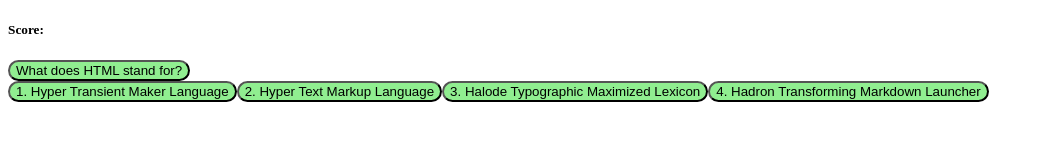
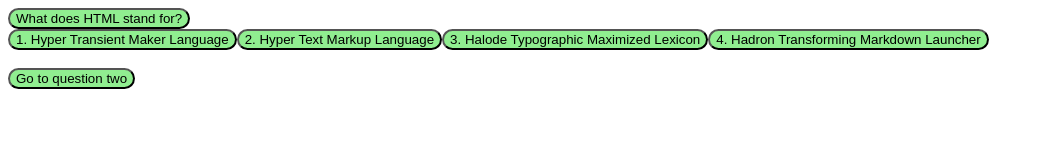
Before and after one commit to Vllaadd/code-quiz, a plain HTML site: page index.html in a window 1280 px wide. Both pictures are taken after a click on the button "Start Quiz". Shown: the whole page, without its empty margins (0-1044 px from the left). Drawn offline with nearby package versions, Linux system fonts and the light colour scheme.

Commit message:
showQuestionTwo() is not working

```diff
--- a/index.html
+++ b/index.html
@@ -12,9 +12,8 @@
 
 <body>
     <div id="scoreDiv"></div>
-    <div class="quiz-space">
+    <div class="quiz-space"></div>
             <button id="start-button">Start Quiz</button>
-    </div>
     <div id="timeDiv"></div>
     <script src="script.js"></script>
     <script src="questions.js"></script>
--- a/script.js
+++ b/script.js
@@ -1,15 +1,9 @@
 $(document).ready(function () {
+    $("#question-two").hide();
+
     $("#start-button").click(function(){
-        showScore();
         showQuestionOne();
     });
-
-// show score on page
-    function showScore(){
-        $("#scoreDiv").append("<h5>Score:<span></span></h5>");
-    }
-
-
 
     function showQuestionOne(){
         $("#start-button").remove();
@@ -18,15 +12,15 @@
         $(".quiz-space").append("<button>" + questions[0]["answers"]["12"] + "</button>");
         $(".quiz-space").append("<button>" + questions[0]["answers"]["13"] + "</button>");
         $(".quiz-space").append("<button>" + questions[0]["answers"]["14"] + "</button><br/><br/>");
-        $("#question-two").show();
-      }
+        $(".quiz-space").append($("<button>").attr("id", "question-two").text("Go to question two").appendTo(".quiz-space"));
+      };
 
-   $("#question-two").on("click", "#question-two", function(){
+
+    $("#question-two").click(function(){
     showQuestionTwo();
    });
 
    function showQuestionTwo(){
     console.log("Hi, I am finally working!");
    };
-
 });
```
